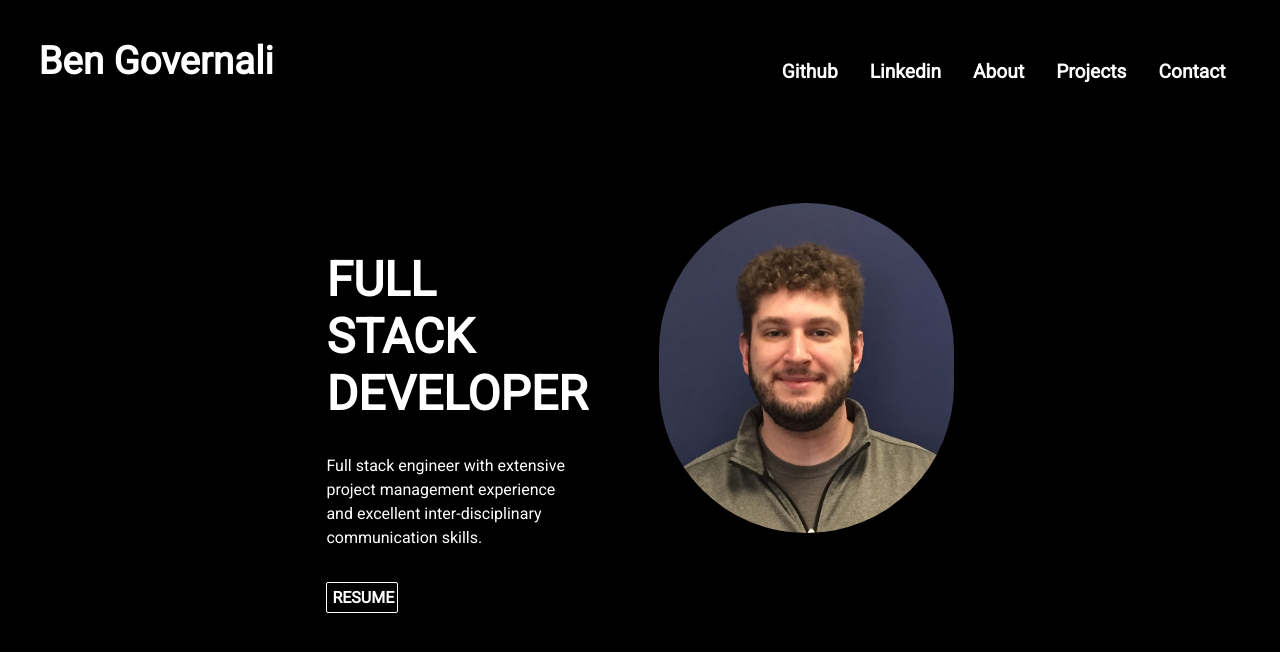
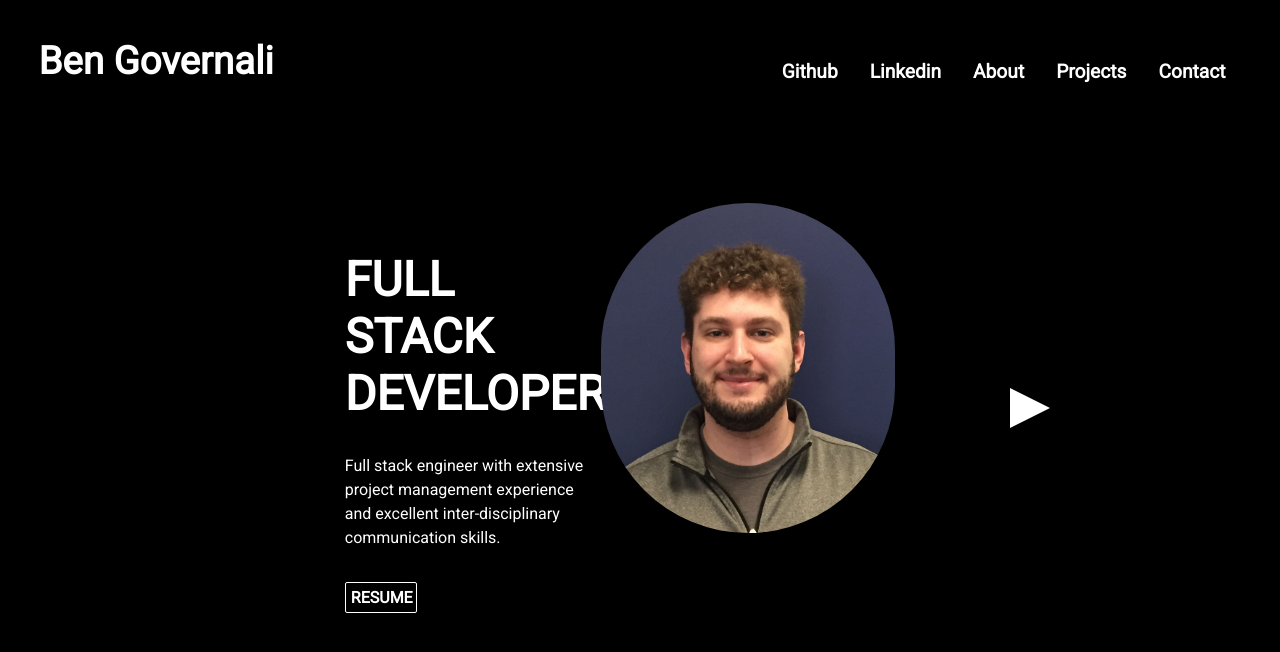
Before and after one commit to bengovernali/portfolio-sleek, a React (Create React App) app: page / in a window 1280 px wide. Shown: the top 652 px of the page. Built offline with nearby package versions, Linux system fonts and the light colour scheme.

Commit message:
added navigation trangle

```diff
--- a/src/App.css
+++ b/src/App.css
@@ -43,6 +43,7 @@ a:hover {
 
 .main {
   padding: 10vh 15vw;
+  display: flex;
 }
 
 .title {
@@ -88,3 +89,19 @@ a:hover {
   width: 23vw;
   border-radius: 23vw;
 }
+
+.triangle-right {
+  display: inline-block;
+  width: 0;
+  height: 0;
+  border-top: 20px solid transparent;
+  border-left: 40px solid white;
+  border-bottom: 20px solid transparent;
+  margin: auto 0;
+}
+
+.triangle-right:hover {
+  border-top: 22px solid transparent;
+  border-left: 44px solid white;
+  border-bottom: 22px solid transparent;
+}
--- a/src/App.js
+++ b/src/App.js
@@ -12,6 +12,7 @@ class App extends Component {
           <Header />
           <div className="main">
             <Front />
+            <div className="triangle-right"></div>
           </div>
         </div>
       </div>
```
